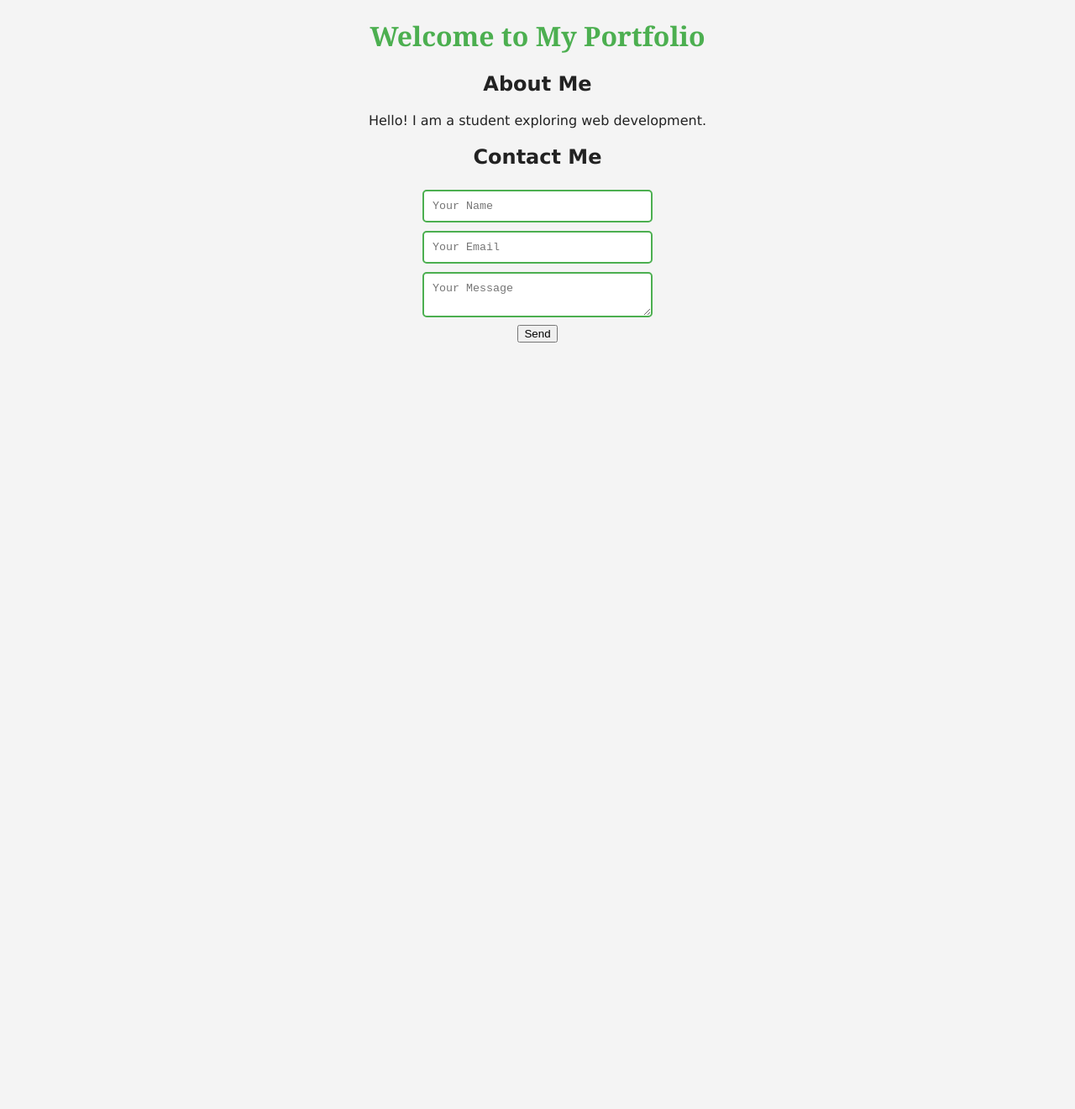
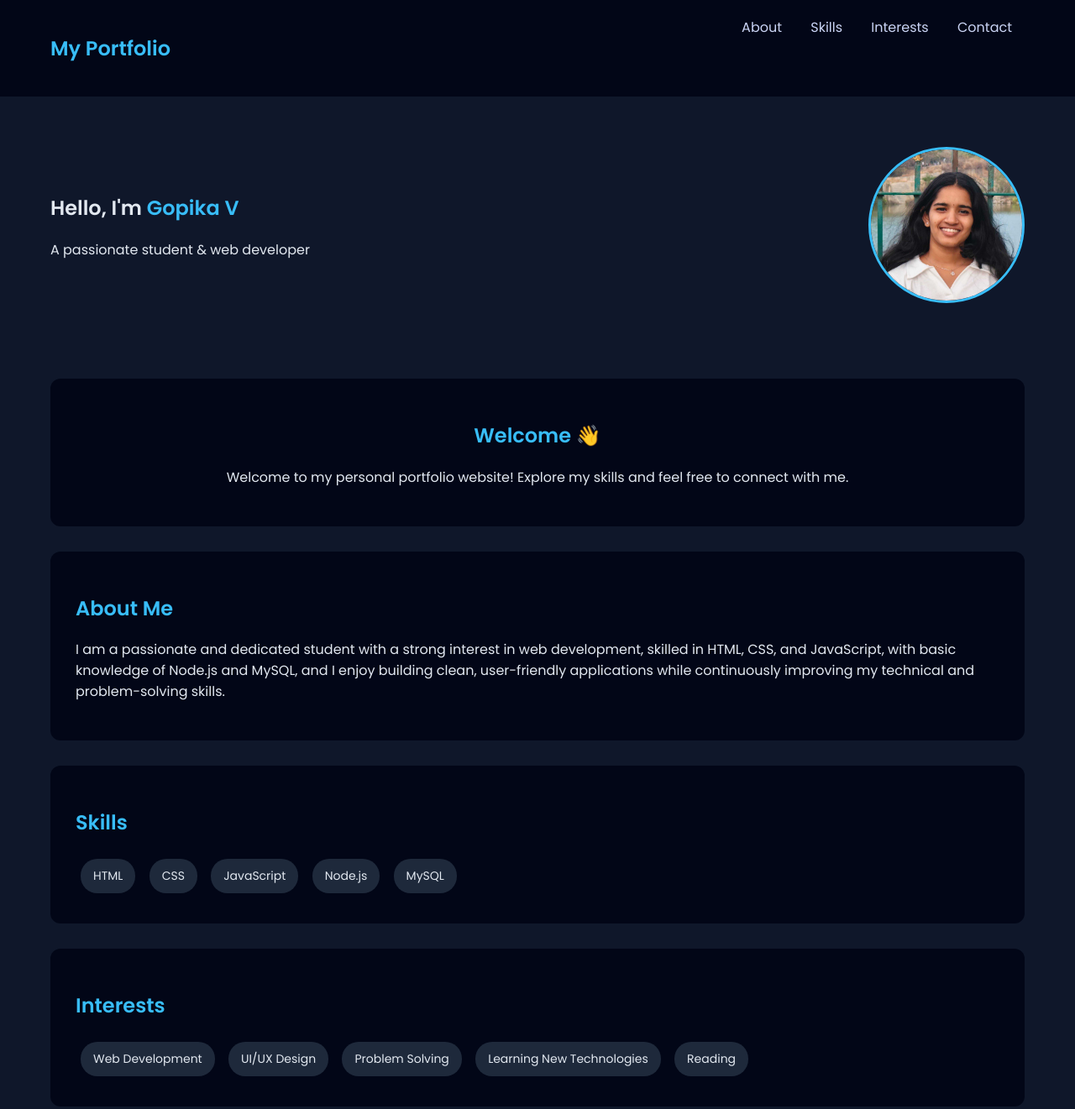
Before and after one commit to Gopika-012/project, a website: page index.html in a window 1280 px wide. Shown: the top 1321 px of the page at 84% size. Before the commit the page ends 800 px from the top, so only its background shows below. Drawn offline with Linux system fonts and the light colour scheme.

Commit message:
Updated portfolio design and image

```diff
--- a/index.html
+++ b/index.html
@@ -1,27 +1,100 @@
 <!DOCTYPE html>
-<html>
+<html lang="en">
 <head>
+<meta charset="UTF-8">
+<meta name="viewport" content="width=device-width, initial-scale=1.0">
+
 <title>My Portfolio</title>
+
+<link href="https://fonts.googleapis.com/css2?family=Poppins:wght@300;400;600&display=swap" rel="stylesheet">
 <link rel="stylesheet" href="style.css">
 </head>
+
 <body>
 
-    <h1>Welcome to My Portfolio</h1>
+<header>
+    <h2>My Portfolio</h2>
+    <nav>
+        <a href="#about">About</a>
+        <a href="#skills">Skills</a>
+        <a href="#interests">Interests</a>
+        <a href="#contact">Contact</a>
+    </nav>
+</header>
 
-    <section id="about">
-        <h2>About Me</h2>
-        <p>Hello! I am a student exploring web development.</p>
+<!-- Hero -->
+<section class="hero">
+    <div class="hero-text">
+        <h1>Hello, I'm <span>Gopika V</span></h1>
+        <p>A passionate student & web developer</p>
+    </div>
+    <img src="images/profile.jpg" class="profile-img">
 </section>
 
-    <section id="contact">
+<!-- Welcome -->
+<section class="welcome">
+    <h2>Welcome 👋</h2>
+    <p>
+        Welcome to my personal portfolio website! Explore my skills and feel free to connect with me.
+    </p>
+</section>
+
+<!-- About -->
+<section id="about" class="card">
+    <h2>About Me</h2>
+    <p>
+        I am a passionate and dedicated student with a strong interest in web development, skilled in HTML, CSS, and JavaScript, with basic knowledge of Node.js and MySQL, and I enjoy building clean, user-friendly applications while continuously improving my technical and problem-solving skills.
+    </p>
+</section>
+
+<!-- Skills -->
+<section id="skills" class="card">
+    <h2>Skills</h2>
+    <div class="skills">
+        <span>HTML</span>
+        <span>CSS</span>
+        <span>JavaScript</span>
+        <span>Node.js</span>
+        <span>MySQL</span>
+    </div>
+</section>
+
+<!-- Interests -->
+<section id="interests" class="card">
+    <h2>Interests</h2>
+    <div class="interests">
+        <span>Web Development</span>
+        <span>UI/UX Design</span>
+        <span>Problem Solving</span>
+        <span>Learning New Technologies</span>
+        <span>Reading</span>
+    </div>
+</section>
+
+<!-- Contact -->
+<section id="contact" class="card">
     <h2>Contact Me</h2>
-        <form action="http://localhost:3000/contact" method="POST">
-            <input type="text" name="name" placeholder="Your Name" required><br>
-            <input type="email" name="email" placeholder="Your Email" required><br>
-            <textarea name="message" placeholder="Your Message"></textarea><br>
-            <button type="submit">Send</button>
+
+    <form id="contactForm" class="contact-form">
+        <input type="text" id="name" placeholder="Your Name" required>
+
+        <input type="email" id="email" placeholder="Your Email" required>
+
+        <textarea id="message" placeholder="Your Message" required></textarea>
+
+        <button type="submit">Send Message</button>
     </form>
+
+    <p id="successMsg" style="display:none;">
+        ✅ Thank you! Your message has been sent successfully.
+    </p>
 </section>
+
+<footer>
+    <p>© 2026 | Designed by You</p>
+</footer>
+
+<script src="script.js"></script>
 
 </body>
 </html>
--- a/script.js
+++ b/script.js
@@ -1,25 +1,35 @@
-// script.js
 const form = document.getElementById("contactForm");
-const thankMsg = document.getElementById("thankMsg");
+const successMsg = document.getElementById("successMsg");
 
-form.addEventListener("submit", function(e) {
-  e.preventDefault(); // prevent page reload
+form.addEventListener("submit", async (e) => {
+    e.preventDefault();
 
-  const formData = {
-    name: form.name.value,
-    email: form.email.value,
-    message: form.message.value
-  };
+    const data = {
+        name: document.getElementById("name").value,
+        email: document.getElementById("email").value,
+        message: document.getElementById("message").value
+    };
 
-  fetch("http://localhost:3000/contact", {
-    method: "POST",
-    headers: { "Content-Type": "application/json" },
-    body: JSON.stringify(formData)
-  })
-  .then(response => response.text())
-  .then(data => {
-    thankMsg.textContent = data; // show thank you message
-    form.reset(); // clear the form
-  })
-  .catch(err => console.error(err));
+    try {
+        const res = await fetch("http://localhost:5000/contact", {
+            method: "POST",
+            headers: {
+                "Content-Type": "application/json"
+            },
+            body: JSON.stringify(data)
+        });
+
+        const result = await res.text();
+
+        if (result.includes("success")) {
+            successMsg.style.display = "block";  // show message
+            form.reset(); // clear form
+        } else {
+            alert("Error sending message");
+        }
+
+    } catch (error) {
+        console.log(error);
+        alert("Server error");
+    }
 });
--- a/style.css
+++ b/style.css
@@ -1,25 +1,134 @@
 body {
-    font-family: 'Verdana', sans-serif;  /* changed font style */
-    text-align: center;
-    background-color: #f4f4f4;
-    color: #222;  /* default text color */
+    font-family: 'Poppins', sans-serif;
+    margin: 0;
+    background: #0f172a;
+    color: #e2e8f0;
 }
 
-h1 {
-    color: #4CAF50;   /* green heading */
-    font-family: 'Georgia', serif; /* stylish font */
+/* Header */
+header {
+    display: flex;
+    justify-content: space-between;
+    padding: 20px 60px;
+    background: #020617;
 }
 
-form {
-    margin-top: 20px;
+nav a {
+    color: #cbd5f5;
+    margin: 0 15px;
+    text-decoration: none;
 }
 
-input, textarea {
-    padding: 10px;
-    margin: 5px;
-    width: 250px;
-    color: #333;   /* text inside input */
-    font-family: 'Courier New', monospace; /* different font */
-    border: 2px solid #4CAF50;
-    border-radius: 5px;
+nav a:hover {
+    color: #38bdf8;
 }
+
+/* Hero */
+.hero {
+    display: flex;
+    justify-content: space-between;
+    align-items: center;
+    padding: 60px;
+}
+
+.hero-text span {
+    color: #38bdf8;
+}
+
+/* Profile */
+.profile-img {
+    width: 180px;
+    height: 180px;
+    border-radius: 50%;
+    border: 3px solid #38bdf8;
+    object-fit: cover;
+}
+
+/* Welcome */
+.welcome {
+    background: #020617;
+    margin: 30px 60px;
+    padding: 30px;
+    border-radius: 12px;
+    text-align: center;
+}
+
+/* Cards */
+.card {
+    background: #020617;
+    margin: 30px 60px;
+    padding: 30px;
+    border-radius: 12px;
+}
+
+/* Headings */
+h2 {
+    color: #38bdf8;
+}
+
+/* Skills & Interests */
+.skills span,
+.interests span {
+    background: #1e293b;
+    color: #e2e8f0;
+    padding: 10px 15px;
+    margin: 6px;
+    display: inline-block;
+    border-radius: 20px;
+    font-size: 14px;
+    transition: 0.3s;
+}
+
+.skills span:hover,
+.interests span:hover {
+    background: #38bdf8;
+    color: black;
+}
+
+/* Contact Form */
+.contact-form {
+    display: flex;
+    flex-direction: column;
+}
+
+.contact-form input,
+.contact-form textarea {
+    width: 100%;
+    padding: 12px;
+    margin: 10px 0;
+    border-radius: 8px;
+    border: none;
+    background: #1e293b;
+    color: #e2e8f0;
+}
+
+.contact-form textarea {
+    height: 100px;
+}
+
+.contact-form button {
+    background: #38bdf8;
+    color: black;
+    padding: 12px;
+    border: none;
+    border-radius: 8px;
+    cursor: pointer;
+}
+
+.contact-form button:hover {
+    background: #0ea5e9;
+}
+
+/* Success message */
+#successMsg {
+    text-align: center;
+    margin-top: 10px;
+    color: #38bdf8;
+}
+
+/* Footer */
+footer {
+    text-align: center;
+    padding: 20px;
+    color: #94a3b8;
+}
```
Also changed, not shown: server.js (+26 -14 lines), images/profile.jpg (added). Lines whose indentation alone changed are shown as unchanged.
